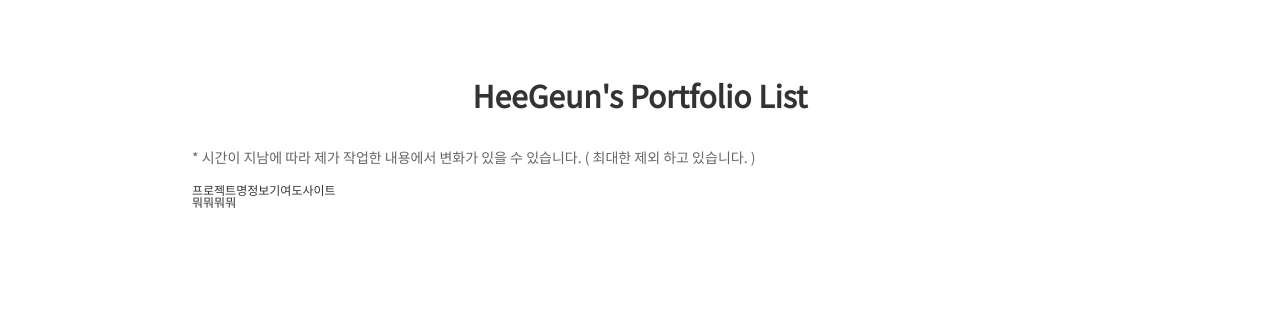
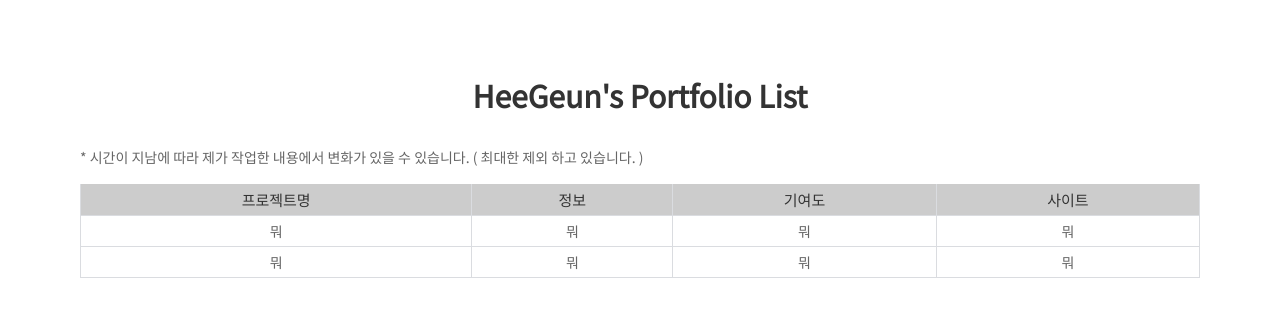
Before and after one commit to gusto-dev/portfolio, a React app: page / in a window 1280 px wide. Shown: the top 316 px of the page. Built offline with nearby package versions, Linux system fonts and the light colour scheme.

Commit message:
table setting

```diff
--- a/src/App.css
+++ b/src/App.css
@@ -3,7 +3,6 @@
 
 .App{
   margin: 80px;
-  font-size: 12px;
   text-align: center;
 }
 
@@ -13,15 +12,37 @@ header h1{
 }
 
 .lists{
-  text-align: left;
-  width: 80%;
+  width: 100%;
+  max-width: 1120px;
   margin: 0 auto;
 }
 .lists p{
   font-size: 14px;
   color: #666;
+  text-align: left;
 }
 .table-wrap{
   margin-top: 20px;
-  color: blue;
+  display: table;
+  width: 100%;
 }
+.table-wrap .group-item{
+  display: table-row;
+}
+.table-wrap .group-item.tit span{
+  font-size: 15px;
+  color: #333;
+  border-top: 1px sold #dadce0;
+  background: rgba(0,0,0,.2);
+}
+.table-wrap .group-item span{
+  display: table-cell;
+  padding: 8px;
+  font-size: 14px;
+  color: #666;
+  border-right: 1px solid #dadce0;
+  border-bottom: 1px solid #dadce0;
+}
+.table-wrap .group-item span:first-child{
+  border-left: 1px solid #dadce0;
+}
--- a/src/components/LISTS.js
+++ b/src/components/LISTS.js
@@ -18,6 +18,12 @@ class LISTS extends Component{
             <span>뭐</span>
             <span>뭐</span>
           </div>
+          <div className="group-item">
+            <span>뭐</span>
+            <span>뭐</span>
+            <span>뭐</span>
+            <span>뭐</span>
+          </div>
         </div>
       </section>
     );
```
